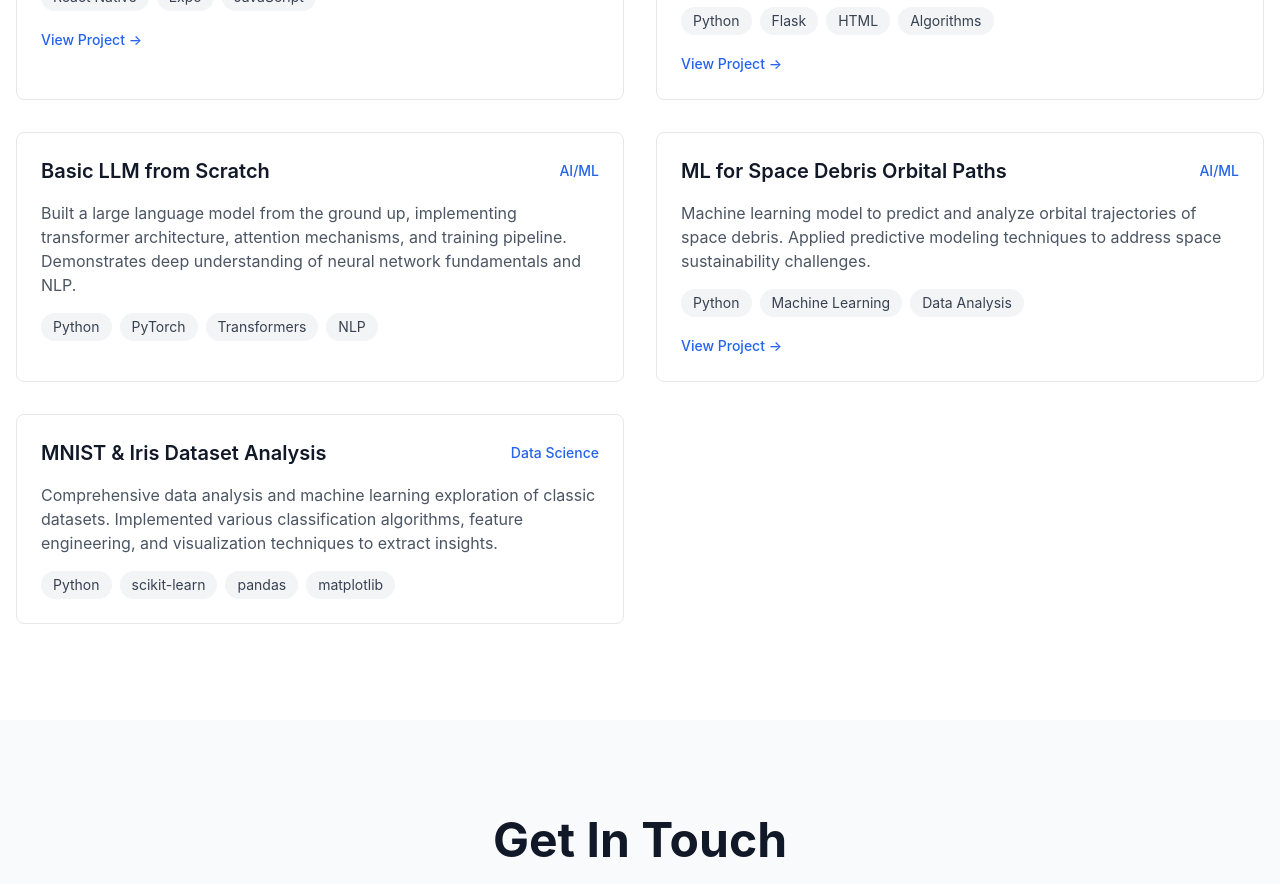
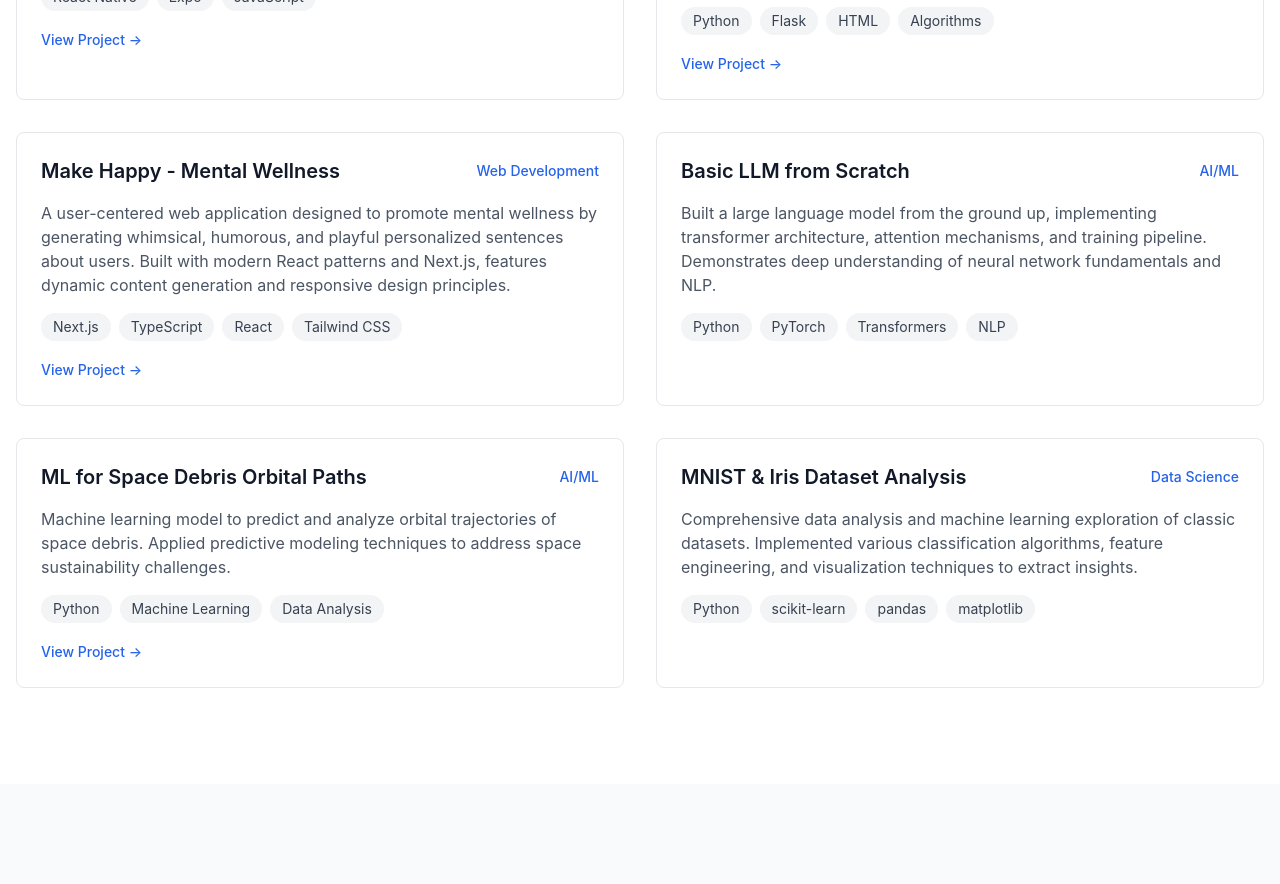
Before and after one commit to Zuha-SB/project-portfolio, a Next.js app: page / in a window 1280 px wide. Shown: the part 2660-3544 px from the top of the page. Built offline with nearby package versions, Linux system fonts and the light colour scheme.

Commit message:
add make happy project

```diff
--- a/components/Projects.tsx
+++ b/components/Projects.tsx
@@ -28,6 +28,13 @@ export default function Projects() {
       tech: ['Python', 'Flask', 'HTML', 'Algorithms'],
       category: 'Full-Stack',
       link: 'https://tic-tac-toe.zuha.dev'
+    },
+    {
+      title: 'Make Happy - Mental Wellness',
+      description: 'A user-centered web application designed to promote mental wellness by generating whimsical, humorous, and playful personalized sentences about users. Built with modern React patterns and Next.js, features dynamic content generation and responsive design principles.',
+      tech: ['Next.js', 'TypeScript', 'React', 'Tailwind CSS'],
+      category: 'Web Development',
+      link: 'https://make-happy.zuha.dev'
     },
     {
       title: 'Basic LLM from Scratch',
```
Also changed, not shown: 1 other file (tests, documents, lock files or other folders).
